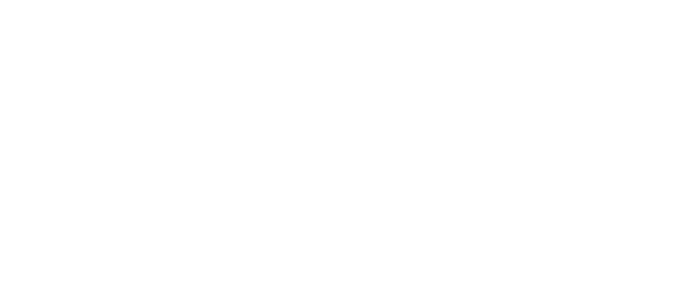
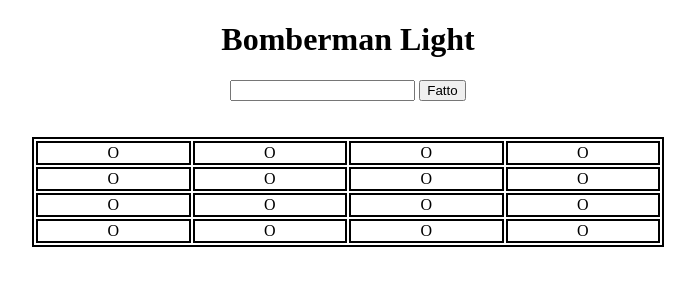
Before and after one commit to DanPelig92/Bomberman-Light, a plain HTML site: page index.html in a window 1280 px wide. Shown: the whole page, without its empty margins (292-987 px from the left). Drawn offline with Linux system fonts and the light colour scheme.

Commit message:
Commit per pushare

```diff
--- a/index.html
+++ b/index.html
@@ -1,11 +1,50 @@
+<!DOCTYPE html>
 <html lang="ita">
 <head>
     <meta charset="UTF-8">
     <meta http-equiv="X-UA-Compatible" content="IE=edge">
     <meta name="viewport" content="width=device-width, initial-scale=1.0">
+    <link rel="stylesheet" href="style.css">
     <title>Bomberman Light</title>
 </head>
+
 <body>
+    <h1>Bomberman Light</h1>
 
+    <div>
+        <form>
+            <input type="text" id="nomeGiocatore">
+            <button id="abc">Fatto</button>
+            </form>
+    </div>
+<p id="test"></p>
+    <table>
+        <tr>
+            <td>O</td>
+            <td>O</td>
+            <td>O</td>
+            <td>O</td>
+          </tr>
+           <tr>
+            <td>O</td>
+            <td>O</td>
+            <td>O</td>
+            <td>O</td>
+          </tr>
+           <tr>
+            <td>O</td>
+            <td>O</td>
+            <td>O</td>
+            <td>O</td>
+          </tr>
+           <tr>
+            <td>O</td>
+            <td>O</td>
+            <td>O</td>
+            <td>O</td>
+          </tr>
+    </table>
+
+    <script src="./test.js"></script>
 </body>
 </html>
--- /dev/null
+++ b/piazzaMine.js
@@ -0,0 +1,5 @@
+let grid = [0,1,2,3,4,5,6,7,8,9,10,11,12,13,14,15]
+
+function piazzaMine(){
+    let randomMina = Math.floor((Math.random() * 15))
+}
--- /dev/null
+++ b/style.css
@@ -0,0 +1,26 @@
+h1 {
+    text-align: center;
+}
+
+table {
+    margin-left: auto;
+    margin-right: auto;
+    border: 2px solid black;
+    text-align: center;
+    width: 50%;
+    height: 50%;
+}
+
+tr, td {
+    border: 2px solid black;
+    text-align: center;
+    width:10%;
+    height:10%;
+}
+
+div {
+    padding-bottom: 20px;
+    margin-left: auto;
+    margin-right: auto;
+    text-align: center;
+}
--- /dev/null
+++ b/test.js
@@ -0,0 +1,8 @@
+let e = document.getElementById("abc");
+
+e.addEventListener('click', prova, false);
+let t = document.getElementById("test").innerHTML
+
+function prova(){
+    t = "Prova";
+}
```
